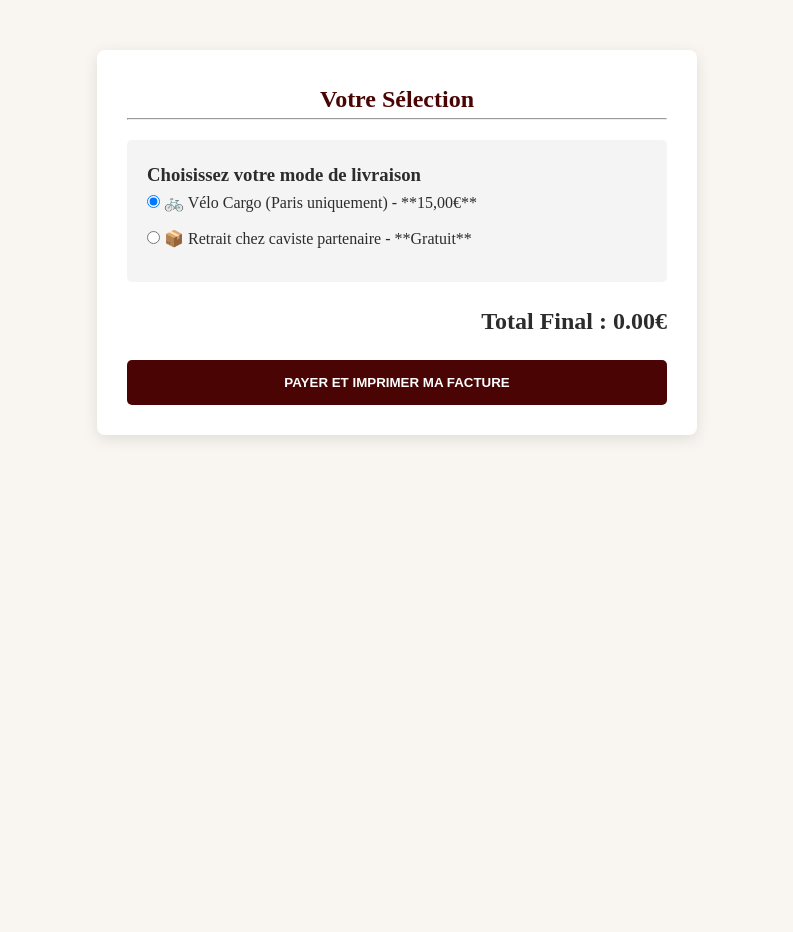
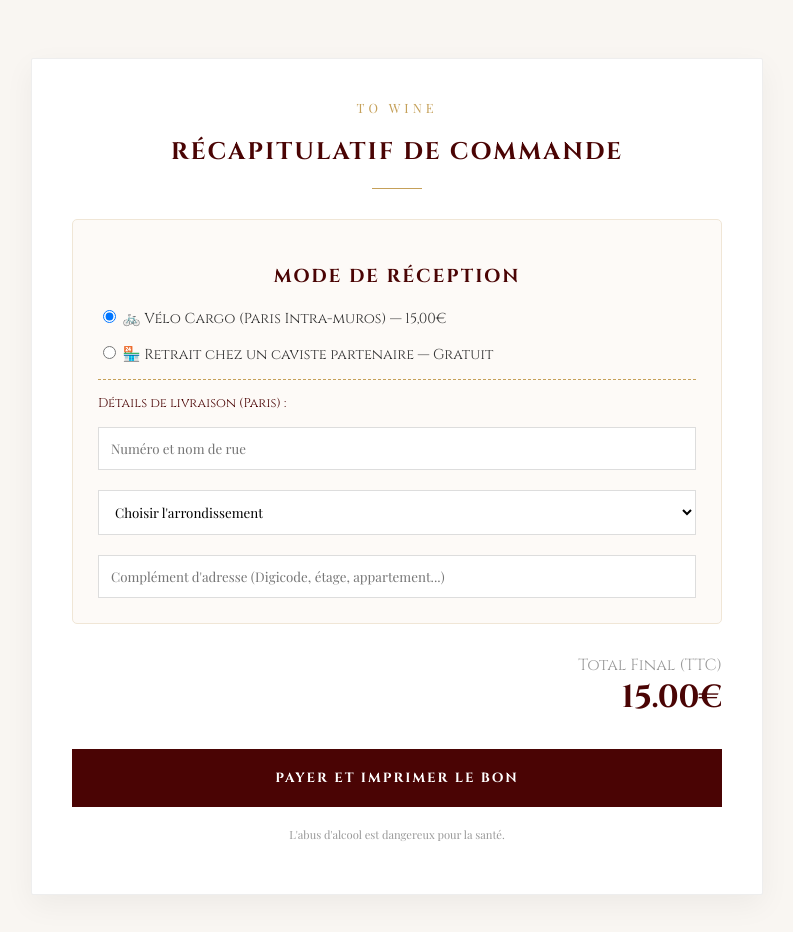
Before and after one commit to Melissamgd/To-wine-, a plain HTML site: page recapitulatif.html in a window 1280 px wide. Shown: the whole page, without its empty margins (243-1036 px from the left). Before the commit the page ends 800 px from the top, so only its background shows below. Drawn offline with nearby package versions, Linux system fonts and the light colour scheme.

Commit message:
ajout de l'adresse ou du retrait de livraison dans la finalisation de la commande

```diff
--- a/recapitulatif.html
+++ b/recapitulatif.html
@@ -3,66 +3,96 @@
 <head>
     <meta charset="UTF-8">
     <title>To Wine - Finalisation de la commande</title>
-    <link rel="stylesheet" href="style.css"> </head>
-<body style="background-color: #f9f6f2; padding: 50px;">
-    <div style="max-width: 600px; margin: 0 auto; background: white; padding: 30px; border-radius: 8px; box-shadow: 0 4px 15px rgba(0,0,0,0.1);">
-        <h2 style="font-family: 'Cinzel'; color: #4a0404; text-align: center;">Votre Sélection</h2>
-        <hr>
+    <link href="https://fonts.googleapis.com/css2?family=Cinzel:wght@400;700&family=Playfair+Display:wght@400;700&display=swap" rel="stylesheet">
+    <style>
+        body { font-family: 'Playfair Display', serif; background-color: #f9f6f2; padding: 50px; color: #333; }
+        .container { max-width: 650px; margin: 0 auto; background: white; padding: 40px; border-radius: 2px; box-shadow: 0 10px 30px rgba(0,0,0,0.05); border: 1px solid #eee; }
+        h2, h3 { font-family: 'Cinzel', serif; color: #4a0404; text-align: center; text-transform: uppercase; letter-spacing: 2px; }
+        .divider { border-bottom: 1px solid #c5a059; width: 50px; margin: 20px auto; }
+        .section-livraison { background: #fdfaf7; padding: 25px; border-radius: 5px; margin-top: 30px; border: 1px solid #f0e6d6; }
+        .input-luxe { width: 100%; padding: 12px; margin-top: 10px; border: 1px solid #ddd; font-family: 'Playfair Display'; box-sizing: border-box; background: white; }
+        .btn-payer { width: 100%; padding: 20px; background: #4a0404; color: white; border: none; cursor: pointer; margin-top: 30px; font-weight: bold; font-family: 'Cinzel'; letter-spacing: 2px; transition: 0.3s; }
+        .btn-payer:hover { background: #630606; }
+        .info-complementaire { display: none; margin-top: 15px; padding-top: 15px; border-top: 1px dashed #c5a059; }
+    </style>
+</head>
+<body>
+    <div class="container">
+        <div style="text-align: center; color: #c5a059; letter-spacing: 4px; font-size: 0.8rem; margin-bottom: 10px;">TO WINE</div>
+        <h2>Récapitulatif de Commande</h2>
+        <div class="divider"></div>
 
-        <div id="recap-liste" style="margin: 20px 0;"></div>
+        <div id="recap-liste" style="margin: 30px 0;"></div>
 
-        <div style="background: #f4f4f4; padding: 20px; border-radius: 5px;">
-            <h3>Choisissez votre mode de livraison</h3>
+        <div class="section-livraison">
+            <h3>Mode de réception</h3>
             <form id="form-livraison">
-                <label style="display: block; margin-bottom: 10px; cursor: pointer;">
-                    <input type="radio" name="frais" value="0" checked> 🚲 Vélo Cargo (Paris uniquement) - **15,00€**
+                <label style="display: block; margin-bottom: 15px; cursor: pointer; font-family: 'Cinzel'; font-size: 0.9rem;">
+                    <input type="radio" name="frais" value="15" checked> 🚲 Vélo Cargo (Paris Intra-muros) — 15,00€
                 </label>
-                <label style="display: block; margin-bottom: 10px; cursor: pointer;">
-                    <input type="radio" name="frais" value="15"> 📦 Retrait chez caviste partenaire - **Gratuit**
+                <label style="display: block; cursor: pointer; font-family: 'Cinzel'; font-size: 0.9rem;">
+                    <input type="radio" name="frais" value="0"> 🏪 Retrait chez un caviste partenaire — Gratuit
                 </label>
+
+                <div id="zone-adresse" class="info-complementaire" style="display: block;">
+    <label style="font-family: 'Cinzel'; font-size: 0.8rem; color: #4a0404; display: block; margin-bottom: 5px;">Détails de livraison (Paris) :</label>
+
+    <input type="text" class="input-luxe" placeholder="Numéro et nom de rue" style="margin-bottom: 10px;">
+
+    <select class="input-luxe" style="margin-bottom: 10px;">
+        <option value="" disabled selected>Choisir l'arrondissement</option>
+        <option>75001 - 1er Arrondissement</option>
+        <option>75002 - 2e Arrondissement</option>
+        <option>75003 - 3e Arrondissement</option>
+        <option>75004 - 4e Arrondissement</option>
+        <option>75005 - 5e Arrondissement</option>
+        <option>75006 - 6e Arrondissement</option>
+        <option>75007 - 7e Arrondissement</option>
+        <option>75008 - 8e Arrondissement</option>
+        <option>75009 - 9e Arrondissement</option>
+        <option>75010 - 10e Arrondissement</option>
+        <option>75011 - 11e Arrondissement</option>
+        <option>75012 - 12e Arrondissement</option>
+        <option>75013 - 13e Arrondissement</option>
+        <option>75014 - 14e Arrondissement</option>
+        <option>75015 - 15e Arrondissement</option>
+        <option>75016 - 16e Arrondissement</option>
+        <option>75017 - 17e Arrondissement</option>
+        <option>75018 - 18e Arrondissement</option>
+        <option>75019 - 19e Arrondissement</option>
+        <option>75020 - 20e Arrondissement</option>
+    </select>
+
+    <input type="text" class="input-luxe" placeholder="Complément d'adresse (Digicode, étage, appartement...)">
+</div>
+
+                <div id="zone-caviste" class="info-complementaire">
+                    <label style="font-family: 'Cinzel'; font-size: 0.8rem; color: #4a0404;">Choisir votre point de retrait :</label>
+                    <select class="input-luxe">
+                        <option>Les Caves de Taillevent (75008)</option>
+                        <option>Cave Péret (75014)</option>
+                        <option>LAVINIA (75116)</option>
+                        <option>La Cave de Joël Robuchon (75015)</option>
+                        <option>Legrand Filles & Fils (75002)</option>
+                        <option>Cave Pétillance (75009)</option>
+                        <option>La Cave du Marcande (75008)</option>
+                        <option>La Petite Périgourdine (75005)</option>
+                    </select>
+                </div>
             </form>
         </div>
 
-        <div style="text-align: right; margin-top: 20px; font-size: 1.5rem; font-weight: bold;">
-            Total Final : <span id="total-final">0</span>€
+        <div style="text-align: right; margin-top: 30px; font-family: 'Cinzel'; color: #4a0404;">
+            <div style="font-size: 1rem; color: #999;">Total Final (TTC)</div>
+            <div style="font-size: 2rem; font-weight: bold;"><span id="total-final">0</span>€</div>
         </div>
 
-        <button onclick="window.print()" style="width: 100%; padding: 15px; background: #4a0404; color: white; border: none; border-radius: 5px; cursor: pointer; margin-top: 20px; font-weight: bold;">
-            PAYER ET IMPRIMER MA FACTURE
+        <button onclick="window.print()" class="btn-payer">
+            PAYER ET IMPRIMER LE BON
         </button>
+        <p style="text-align: center; font-size: 0.7rem; color: #999; margin-top: 20px;">L'abus d'alcool est dangereux pour la santé.</p>
     </div>
 
-    <script>
-        // Petit script interne pour la page récap
-        const panier = JSON.parse(localStorage.getItem('panier_towine')) || [];
-        const recapListe = document.getElementById('recap-liste');
-        const totalFinalEl = document.getElementById('total-final');
-
-        function calculerRecap() {
-            let totalBrut = 0;
-            recapListe.innerHTML = "";
-
-            panier.forEach(item => {
-                const prixLigne = item.prix * item.quantite;
-                const remise = item.quantite >= 6 ? prixLigne * 0.05 : 0;
-                totalBrut += (prixLigne - remise);
-
-                recapListe.innerHTML += `
-                    <p style="display:flex; justify-content: space-between;">
-                        <span>${item.quantite}x ${item.nom}</span>
-                        <span>${(prixLigne - remise).toFixed(2)}€</span>
-                    </p>`;
-            });
-
-            const frais = parseInt(document.querySelector('input[name="frais"]:checked').value);
-            totalFinalEl.innerText = (totalBrut + frais).toFixed(2);
-        }
-
-        // Écouter les changements de radio boutons
-        document.getElementById('form-livraison').addEventListener('change', calculerRecap);
-
-        // Lancer au chargement
-        calculerRecap();
-    </script>
+<script src="recapitulatif.js"></script>
 </body>
 </html>
--- /dev/null
+++ b/recapitulatif.js
@@ -0,0 +1,58 @@
+const panier = JSON.parse(localStorage.getItem('panier_towine')) || [];
+const recapListe = document.getElementById('recap-liste');
+const totalFinalEl = document.getElementById('total-final');
+const zoneAdresse = document.getElementById('zone-adresse');
+const zoneCaviste = document.getElementById('zone-caviste');
+
+function calculerRecap() {
+    let totalNet = 0;
+    recapListe.innerHTML = "";
+
+    panier.forEach(item => {
+        const prixLigneBase = item.prix * item.quantite;
+
+        // Détection des seuils de promo (12 demies, 3 magnums, 6 bouteilles)
+        let seuilPromo = 6;
+        if (item.nom.includes("(Demie)")) seuilPromo = 12;
+        if (item.nom.includes("(Magnum)")) seuilPromo = 3;
+
+        const aDroitALaRemise = item.quantite >= seuilPromo;
+        const remise = aDroitALaRemise ? prixLigneBase * 0.05 : 0;
+        const prixLigneFinal = prixLigneBase - remise;
+        totalNet += prixLigneFinal;
+
+        recapListe.innerHTML += `
+            <div style="display:flex; justify-content: space-between; margin-bottom: 12px; border-bottom: 1px solid #f2f2f2; padding-bottom: 8px;">
+                <span>
+                    <strong style="color: #4a0404;">${item.quantite}x</strong> ${item.nom}
+                    ${aDroitALaRemise ? '<br><small style="color:#27ae60; font-weight:bold;">Réduction -5% appliquée</small>' : ''}
+                </span>
+                <span style="font-family: 'Cinzel'; font-weight: bold;">${prixLigneFinal.toFixed(2)}€</span>
+            </div>`;
+    });
+
+    const radioSelectionne = document.querySelector('input[name="frais"]:checked');
+    if (!radioSelectionne) return; // Sécurité si rien n'est coché
+
+    const frais = parseFloat(radioSelectionne.value);
+
+    // Toggle des zones de saisie
+    if (frais === 15) { // Vélo Cargo sélectionné
+        zoneAdresse.style.display = 'block';
+        zoneCaviste.style.display = 'none';
+    } else { // Retrait chez caviste sélectionné
+        zoneAdresse.style.display = 'none';
+        zoneCaviste.style.display = 'block';
+    }
+
+    totalFinalEl.innerText = (totalNet + frais).toFixed(2);
+}
+
+// On attend que le DOM soit chargé pour éviter les erreurs d'éléments introuvables
+document.addEventListener('DOMContentLoaded', () => {
+    const formLivraison = document.getElementById('form-livraison');
+    if (formLivraison) {
+        formLivraison.addEventListener('change', calculerRecap);
+    }
+    calculerRecap();
+});
```
